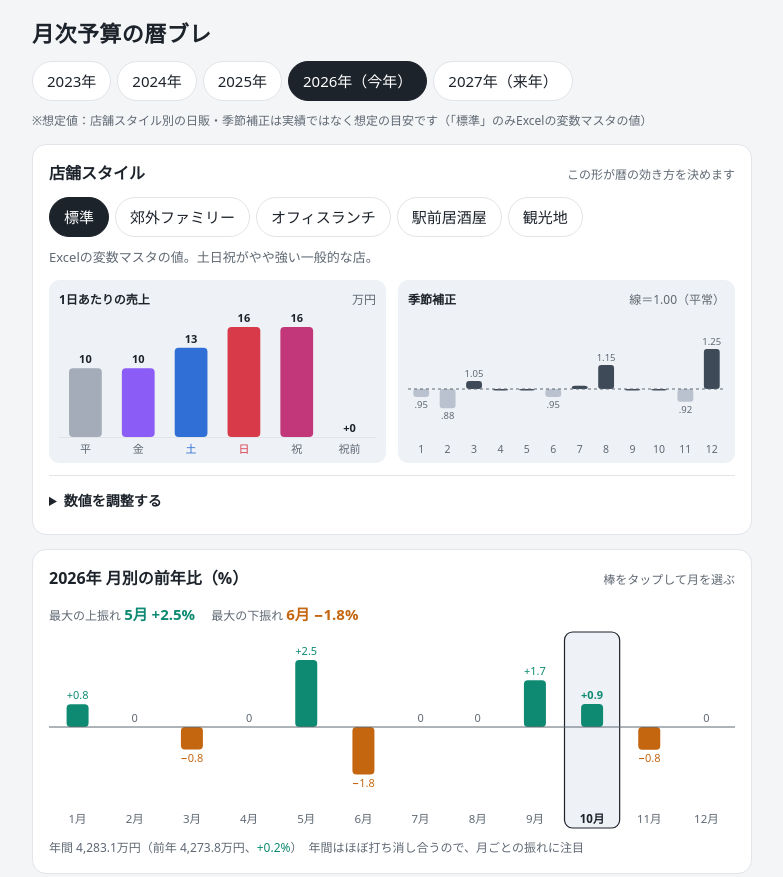
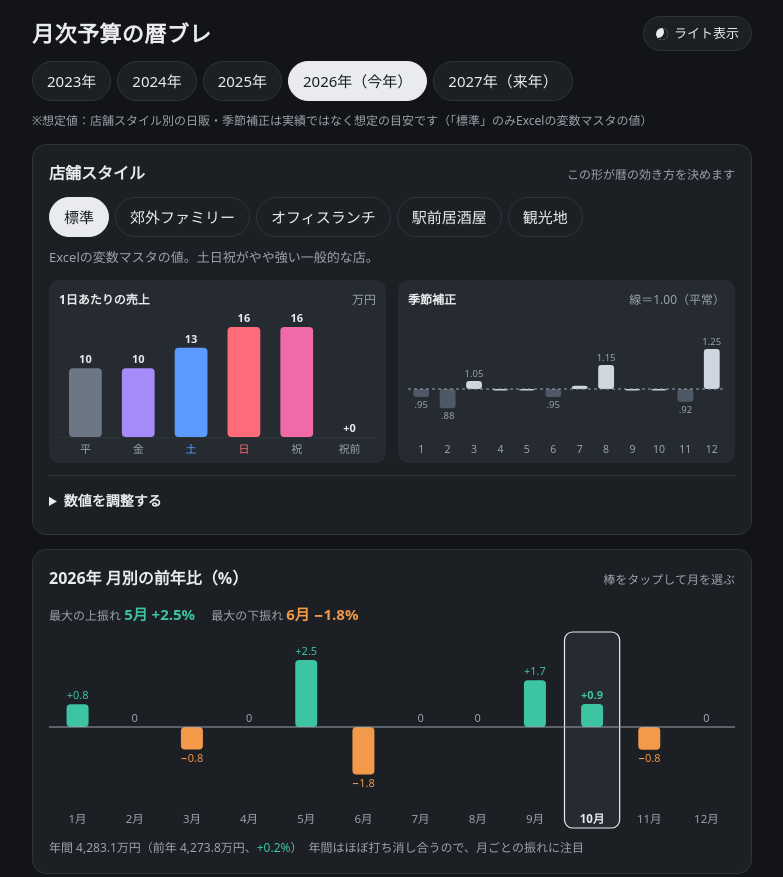
Before and after one commit to mitfood77-bit/restaurant-budget2, a plain HTML site: page index.html in a window 1280 px wide. Shown: the top 877 px of the page, without its empty margins (248-1031 px from the left). Drawn offline with Linux system fonts and the light colour scheme.

Commit message:
Add files via upload

```diff
--- a/index.html
+++ b/index.html
@@ -5,22 +5,21 @@
 <style>
 /* Layout: one phone-width column — premise (style profile) → year at a glance → chosen month explained with a calendar */
 :root {
+  --bg: #121417; --panel: #1c1f24; --fg: #e9ebee; --muted: #9aa3ae; --line: #2f343b; --sel: #262b32;
+  --up: #3cc4a3; --down: #f2994a;
+  --t-wd: #6c7684; --t-fri: #a78bfa; --t-sat: #5b9bff; --t-sun: #ff6b78; --t-hol: #f06aa8; --t-pre: #9db0ff;
+  --s-hi: #cfd6df; --s-lo: #4f5966;
+  --font: system-ui, -apple-system, "Hiragino Sans", "Hiragino Kaku Gothic ProN", "Noto Sans JP", "Yu Gothic UI", Meiryo, sans-serif;
+  color-scheme: dark;
+}
+/* dark is the default; the page's own toggle sets data-mode="light" */
+:root[data-mode="light"] {
   --bg: #f4f5f7; --panel: #ffffff; --fg: #1d232b; --muted: #5f6873; --line: #e1e4e8; --sel: #eef1f5;
   --up: #0e8a72; --down: #c4650f;
   --t-wd: #a3acb8; --t-fri: #8b5cf6; --t-sat: #2f6fd6; --t-sun: #d93a4a; --t-hol: #c2367a; --t-pre: #23336b;
   --s-hi: #3f4a59; --s-lo: #b9c2ce;
-  --font: system-ui, -apple-system, "Hiragino Sans", "Hiragino Kaku Gothic ProN", "Noto Sans JP", "Yu Gothic UI", Meiryo, sans-serif;
+  color-scheme: light;
 }
-@media (prefers-color-scheme: dark) { :root:not([data-theme="light"]) {
-  --bg: #121417; --panel: #1c1f24; --fg: #e9ebee; --muted: #9aa3ae; --line: #2f343b; --sel: #262b32;
-  --up: #3cc4a3; --down: #f2994a;
-  --t-wd: #6c7684; --t-fri: #a78bfa; --t-sat: #5b9bff; --t-sun: #ff6b78; --t-hol: #f06aa8; --t-pre: #9db0ff;
-  --s-hi: #cfd6df; --s-lo: #4f5966; color-scheme: dark; } }
-:root[data-theme="dark"] {
-  --bg: #121417; --panel: #1c1f24; --fg: #e9ebee; --muted: #9aa3ae; --line: #2f343b; --sel: #262b32;
-  --up: #3cc4a3; --down: #f2994a;
-  --t-wd: #6c7684; --t-fri: #a78bfa; --t-sat: #5b9bff; --t-sun: #ff6b78; --t-hol: #f06aa8; --t-pre: #9db0ff;
-  --s-hi: #cfd6df; --s-lo: #4f5966; color-scheme: dark; }
 
 body { margin: 0; background: var(--bg); color: var(--fg); font-family: var(--font); font-size: 15px; line-height: 1.6; font-variant-numeric: tabular-nums;
   padding-block: 16px 40px; padding-left: max(16px, env(safe-area-inset-left, 0px)); padding-right: max(16px, env(safe-area-inset-right, 0px)); }
@@ -28,6 +27,11 @@ body { margin: 0; background: var(--bg); color: var(--fg); font-family: var(--fo
 h1 { font-size: 22px; font-weight: 700; margin: 0 0 10px; letter-spacing: .02em; }
 h2 { font-size: 16px; font-weight: 700; margin: 0; }
 h3 { font-size: 14px; font-weight: 700; margin: 14px 0 8px; }
+.top { display: flex; justify-content: space-between; align-items: center; gap: 8px; margin-bottom: 10px; }
+.top h1 { margin: 0; }
+.mode { flex: none; padding: 6px 12px; border-radius: 999px; border: 1px solid var(--line); background: var(--panel); color: var(--fg); font-size: 13px; cursor: pointer; display: inline-flex; align-items: center; gap: 6px; }
+.mode::before { content: ""; width: 12px; height: 12px; border-radius: 50%; background: var(--fg); box-shadow: inset -4px -2px 0 0 var(--panel); }
+:root[data-mode="light"] .mode::before { box-shadow: none; background: var(--down); }
 .assume { font-size: 12px; color: var(--muted); margin: 10px 0 0; }
 .card { background: var(--panel); border: 1px solid var(--line); border-radius: 14px; padding: 16px; min-width: 0; }
 .card-h { display: flex; justify-content: space-between; align-items: baseline; gap: 8px; flex-wrap: wrap; margin-bottom: 10px; }
@@ -116,7 +120,7 @@ button:focus-visible, summary:focus-visible, input:focus-visible { outline: 2px
 </head><body>
 <div class="wrap">
   <header>
-    <h1>月次予算の暦ブレ</h1>
+    <div class="top"><h1>月次予算の暦ブレ</h1><button type="button" class="mode" id="mode" aria-pressed="false">ライト表示</button></div>
     <div class="seg" id="years" role="group" aria-label="見込みを出す年"></div>
     <p class="assume">※想定値：店舗スタイル別の日販・季節補正は実績ではなく想定の目安です（「標準」のみExcelの変数マスタの値）</p>
   </header>
@@ -447,6 +451,18 @@ button:focus-visible, summary:focus-visible, input:focus-visible { outline: 2px
   $('prev').addEventListener('click', () => { S.month = S.month === 1 ? 12 : S.month - 1; render(); });
   $('next').addEventListener('click', () => { S.month = S.month === 12 ? 1 : S.month + 1; render(); });
 
+  // ---------- display mode (dark by default) ----------
+  const modeBtn = $('mode');
+  const setMode = (m) => {
+    if (m === 'light') document.documentElement.setAttribute('data-mode', 'light'); else document.documentElement.removeAttribute('data-mode');
+    modeBtn.textContent = m === 'light' ? 'ダーク表示' : 'ライト表示';
+    modeBtn.setAttribute('aria-label', m === 'light' ? 'ダーク表示に切り替える' : 'ライト表示に切り替える');
+    try { localStorage.setItem('koyomi-mode', m); } catch (e) {}
+  };
+  let saved = 'dark'; try { saved = localStorage.getItem('koyomi-mode') || 'dark'; } catch (e) {}
+  setMode(saved);
+  modeBtn.addEventListener('click', () => setMode(document.documentElement.getAttribute('data-mode') === 'light' ? 'dark' : 'light'));
+
   buildInputs(); legend(); render();
   let t; const ro = new ResizeObserver(() => { clearTimeout(t); t = setTimeout(render, 120); });
   ro.observe(document.querySelector('.wrap'));
```
